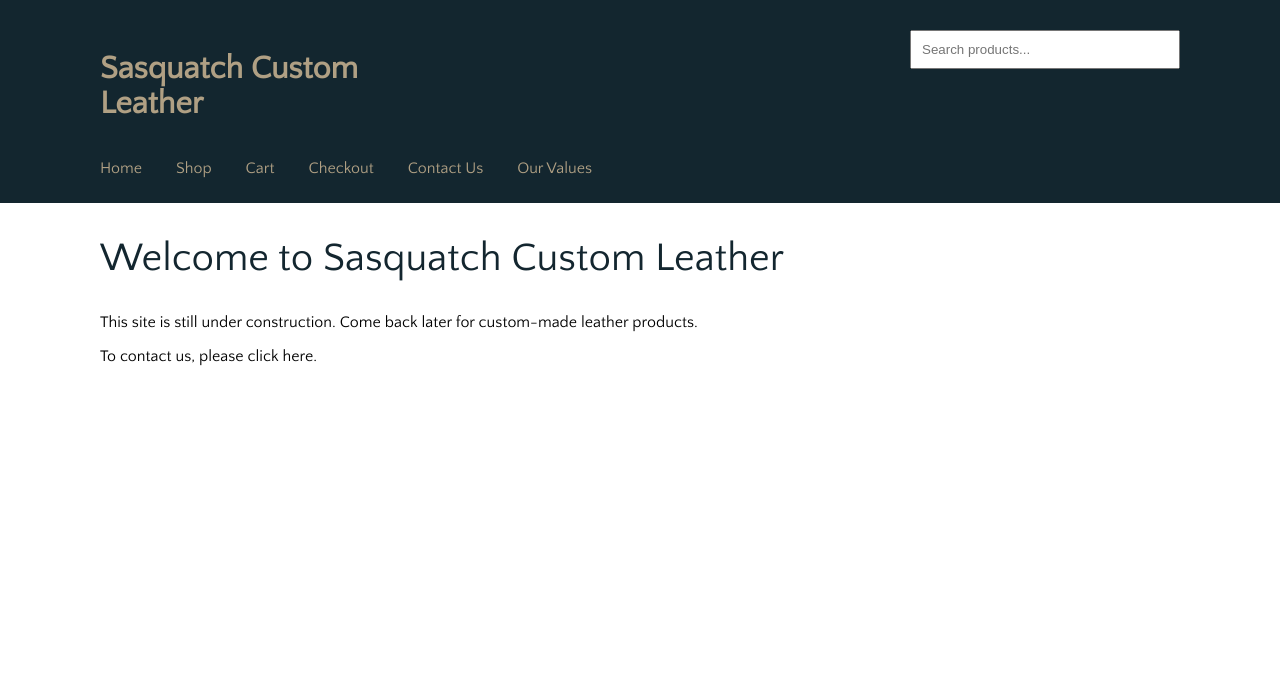
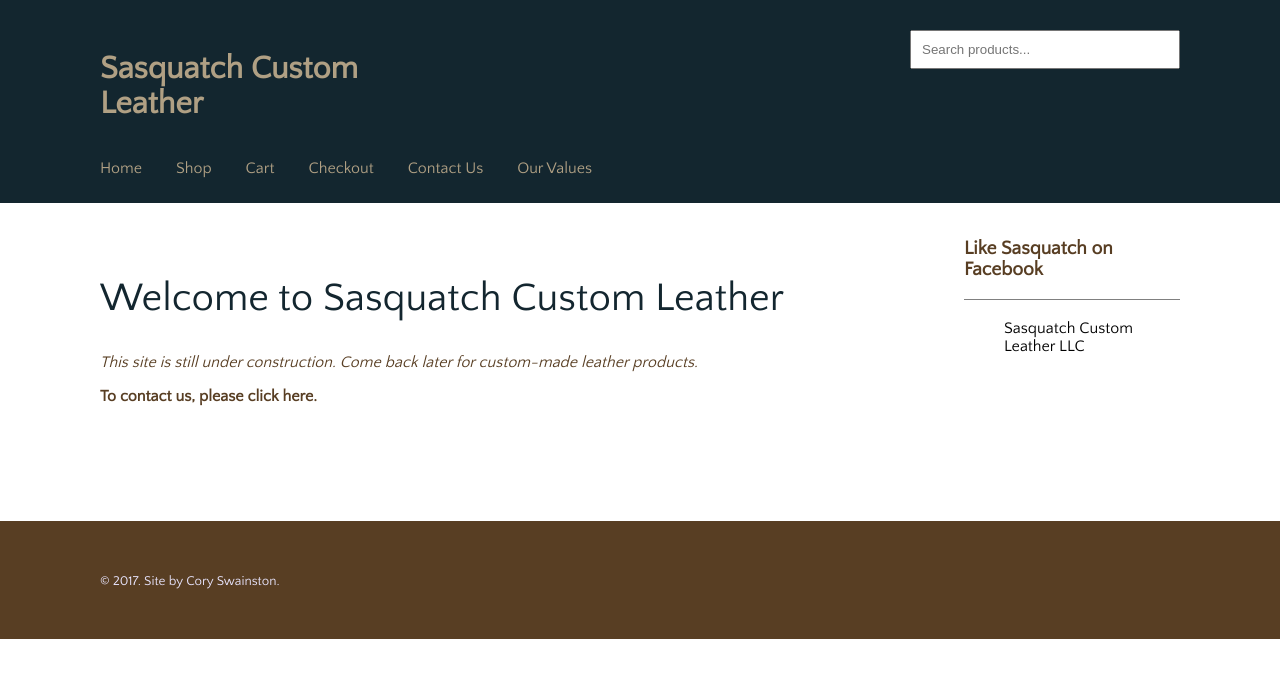
Before and after one commit to coryswainston/sasquatch-custom-leather, a Django app: page / in a window 1280 px wide. Shown: the top 678 px of the page. Run offline with Django 3.2, Linux system fonts and the light colour scheme; some libraries are stand-ins or nearby versions.

Commit message:
CSS improvements and FB like

```diff
--- a/store/static/css/style.css
+++ b/store/static/css/style.css
@@ -7,7 +7,7 @@
   --light-blue: #e9e6ff;
   --brown: #583e23;
   /* Measurements */
-  --l-r-padding: 100px;
+  --lr-padding: 100px;
 }
 
 /* Base styles */
@@ -22,6 +22,7 @@
 }
 
 h2 {
+  padding-top: 1em;
   color: var(--dark-blue);
   font-size: 2.5em;
   font-weight: 100;
@@ -30,6 +31,16 @@
 ul {
   list-style: none;
   padding: 0;
+}
+
+p {
+  color: var(--brown);
+  font-weight: 600;
+}
+
+.italic {
+  font-weight: 100;
+  font-style: italic;
 }
 
 a {
@@ -46,7 +57,7 @@
   color: var(--tan);
   box-sizing: inherit;
   width: 100%;
-  padding: 30px var(--l-r-padding) 10px;
+  padding: 30px var(--lr-padding) 10px;
   background: var(--dark-blue);
 }
 
@@ -90,6 +101,29 @@
 }
 
 /* Body */
-main {
-  padding: 0 var(--l-r-padding);
+#wrapper {
+  display: flex;
+  flex-flow: row nowrap;
+  justify-content: space-between;
+  padding: 0 var(--lr-padding);
 }
+
+/* Sidebar */
+#sidebar {
+  width: 20%;
+  margin: 1em 0;
+}
+
+#sidebar p {
+  font-size: 1.2em;
+  padding-bottom: 1em;
+  border-bottom: .1px solid grey;
+}
+
+/* Footer */
+footer {
+  margin-top: 100px;
+  padding: 50px var(--lr-padding);
+  background: var(--brown);
+  color: var(--light-blue);
+}
--- a/store/templates/store/base.html
+++ b/store/templates/store/base.html
@@ -30,18 +30,47 @@
         </nav>
       </div>
     </header>
+    <div id="wrapper">
       <main>
         {% block content %}
         <h2>Welcome to Sasquatch Custom Leather</h2>
-      <p class="body italic">
+        <p class="italic">
           This site is still under construction. Come back later for custom-made
           leather products.
         </p>
         <p>To contact us, please <a href="">click here.</a></p>
         {% endblock%}
       </main>
+      <div id="sidebar">
+        <p>Like Sasquatch on Facebook</p>
+        <div class="fb-page"
+             data-href="https://www.facebook.com/sasquatchcustomleather/"
+             data-width="200" data-height="250"
+             data-small-header="false"
+             data-adapt-container-width="true"
+             data-hide-cover="false"
+             data-show-facepile="true">
+          <blockquote cite="https://www.facebook.com/sasquatchcustomleather/"
+                      class="fb-xfbml-parse-ignore">
+            <a href="https://www.facebook.com/sasquatchcustomleather/">
+              Sasquatch Custom Leather LLC
+            </a>
+          </blockquote>
+        </div>
+      </div>
+    </div>
     <footer>
-
+      <small>&copy; 2017. Site by Cory Swainston.</small>
     </footer>
   </body>
+  <div id="fb-root"></div>
+  <script>
+    (function(d, s, id) {
+      var js, fjs = d.getElementsByTagName(s)[0];
+      if (d.getElementById(id)) return;
+      js = d.createElement(s); js.id = id;
+      js.src = 'https://connect.facebook.net/en_US/sdk.js#xfbml=1&version=v2.11&appId=1927132944188097';
+      fjs.parentNode.insertBefore(js, fjs);
+    }(document, 'script', 'facebook-jssdk'));
+  </script>
 </html>
```
Lines whose indentation alone changed are shown as unchanged.
